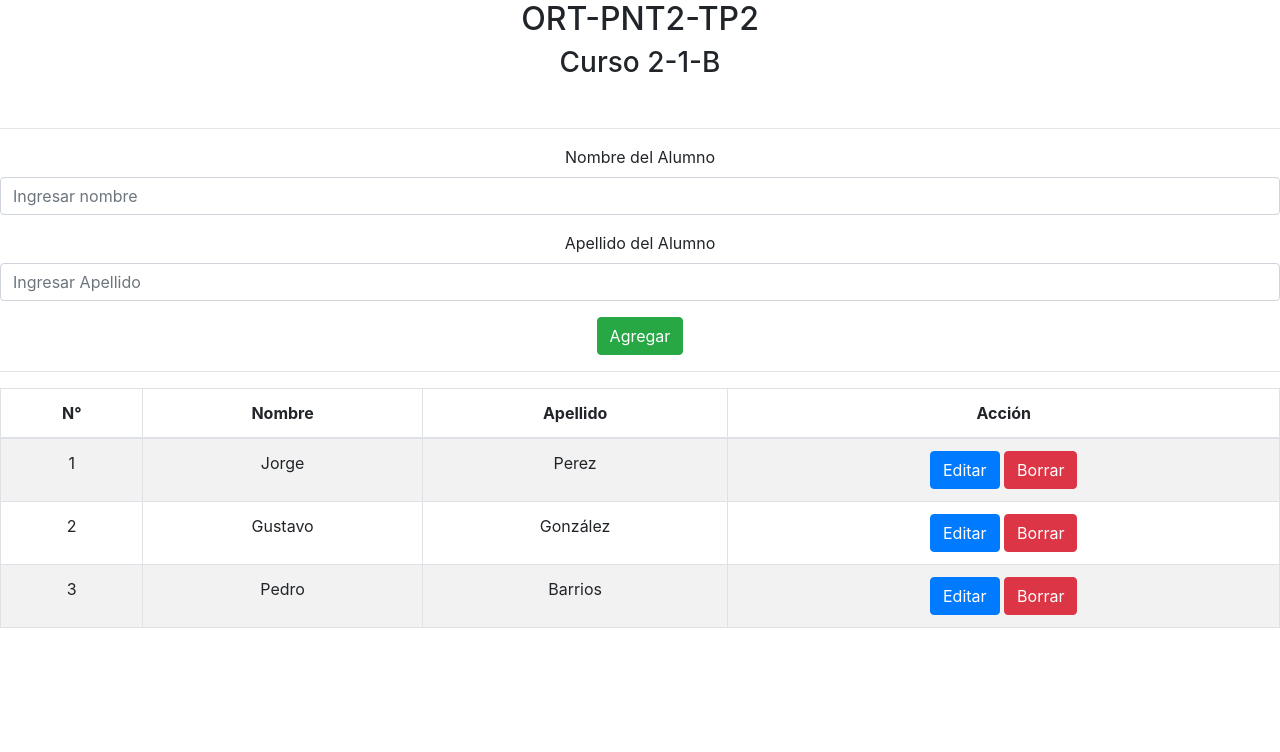
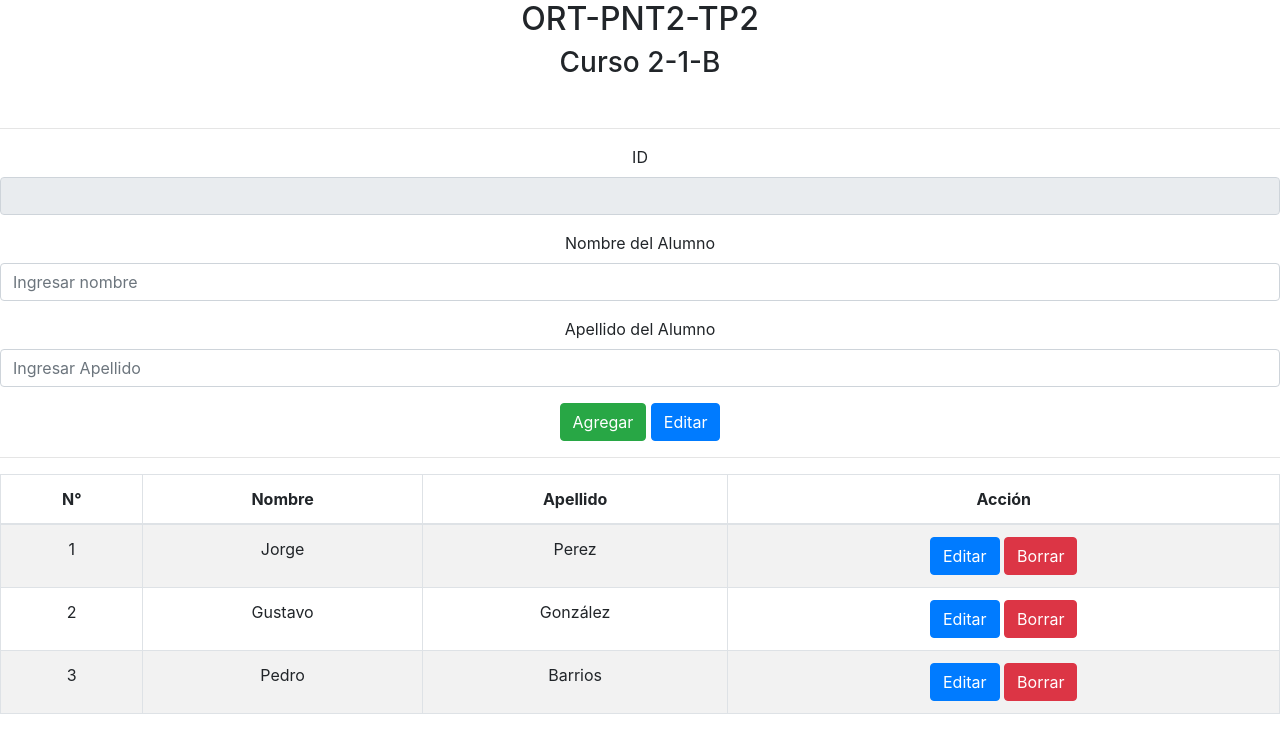
Before and after one commit to juaniarguello/ort-pnt2-tp2-proyectoReact, a React (Create React App) app: page / in a window 1280 px wide. Shown: the top 752 px of the page. Built offline with nearby package versions, Linux system fonts and the light colour scheme.

Commit message:
Falta hacer funcionar la opción Editar

```diff
--- a/src/components/ListaAlumnosXCurso.js
+++ b/src/components/ListaAlumnosXCurso.js
@@ -2,7 +2,6 @@ import { connect } from 'react-redux'
 import React, { Component } from 'react'
 import { addAlumno, deleteAlumno, editAlumno } from '../store/actions'
 import { Form, Button, Table } from 'react-bootstrap'
-
 
 const mapStateToProps = (state) => {
     return {
@@ -46,23 +45,24 @@ class ListComponent extends Component {
       }
     }
 
-    editarAlumno(el){
-      this.returnStateObject(el)
-      this.props.propiedadAddAlumno({
-      id: el.id,
-      nombre: el.nombre,
-      apellido: el.apellido
+
+
+    editarAlumno(){
+      this.props.propiedadEditAlumno({
+        id: this.idAlumno.current.value,
+        nombre: this.nombreAlumno.current.value,
+        apellido: this.apellidoAlumno.current.value
       })
     }
 
     returnStateObject(el) {
-      console.log('RETURNSTATEOBJECT')
-      this.idAlumno = el.id
+      this.idAlumno.current.value = el.id
       this.nombreAlumno.current.value = el.nombre
       this.apellidoAlumno.current.value = el.apellido
     }
 
     resetFields(){
+      this.idAlumno.current.value = ''
       this.nombreAlumno.current.value = ''
       this.apellidoAlumno.current.value = ''
     }
@@ -76,6 +76,10 @@ class ListComponent extends Component {
             <hr />
 
             <Form>
+            <Form.Group>
+                <Form.Label >ID</Form.Label>
+                <Form.Control type="text" id="nombre" ref={this.idAlumno} readOnly="1" />
+              </Form.Group>
               <Form.Group>
                 <Form.Label >Nombre del Alumno</Form.Label>
                 <Form.Control type="text" id="nombre" ref={this.nombreAlumno} placeholder="Ingresar nombre" />
@@ -86,6 +90,9 @@ class ListComponent extends Component {
               </Form.Group>
               <Button id="agregarAlumno" variant="success" onClick={ this.agregarAlumno }>
                 Agregar
+              </Button> {'        '}
+              <Button id="btnEditarAlumno" variant="primary" onClick={this.editarAlumno }>
+                Editar
               </Button>
             </Form>
 
@@ -108,7 +115,7 @@ class ListComponent extends Component {
                           <td key={el.nombre}>{el.nombre}</td>
                           <td key={el.apellido}>{el.apellido}</td>
                           <td>
-                            <Button id="editar" variant="primary" onClick={() => this.editarAlumno(el) }>Editar</Button>
+                            <Button id="editar" variant="primary" onClick={() => this.returnStateObject(el) }>Editar</Button>
                             {"  "}
                             <Button id="borrar" variant="danger" onClick={() => this.eliminarAlumno(el) }>Borrar</Button>
                           </td>
--- a/src/store/reducers/index.js
+++ b/src/store/reducers/index.js
@@ -24,7 +24,7 @@ const initialState = {
 function getIndexAlumno(id){
   let i=0;
   let encontrado=false;
-  let alumno=null;
+  let alumno
   while(!encontrado && i<initialState.alumnos.length){
     alumno = initialState.alumnos[i];
     if(alumno.id === id){
@@ -41,18 +41,9 @@ function rootReducer(state=initialState, action) {
 
     switch (action.type) {
       case ADD_ALUMNO:
-        console.log('ID:' + action.data.id)
-        console.log('IA'+ getIndexAlumno(action.data.id) )
-        if(getIndexAlumno(action.data.id)!==-1){      //SI EXISTE EL ALUMNO, LO REEMPLAZO CON LOS DATOS NUEVOS
-          state.alumnos[action.data.id] = action.data
-          console.log('paso 1 ')
-        } else {   //Si no existe el alumno, lo agrego como uno nuevo
-          console.log('concatedo')
-          state = Object.assign({}, state , {
-            alumnos: state.alumnos.concat(action.data)
-          })
-        }
-
+        state = Object.assign({}, state , {
+          alumnos: state.alumnos.concat(action.data)
+        })
         break
 
       case DELETE_ALUMNO:
@@ -63,8 +54,11 @@ function rootReducer(state=initialState, action) {
         break
 
       case EDIT_ALUMNO:
-        const indexAlumno = getIndexAlumno(action.data.id)
-        state.alumnos[indexAlumno] = action.data
+        console.log('state alumno array' + state.alumnos[0].nombre)
+        state.alumnos[0].nombre = 'pepe'
+        console.log('state alumno array' + state.alumnos[0].nombre)
+        console.log('actualizado.' + JSON.stringify(state.alumnos[0]))
+
         break
 
       default:
```
